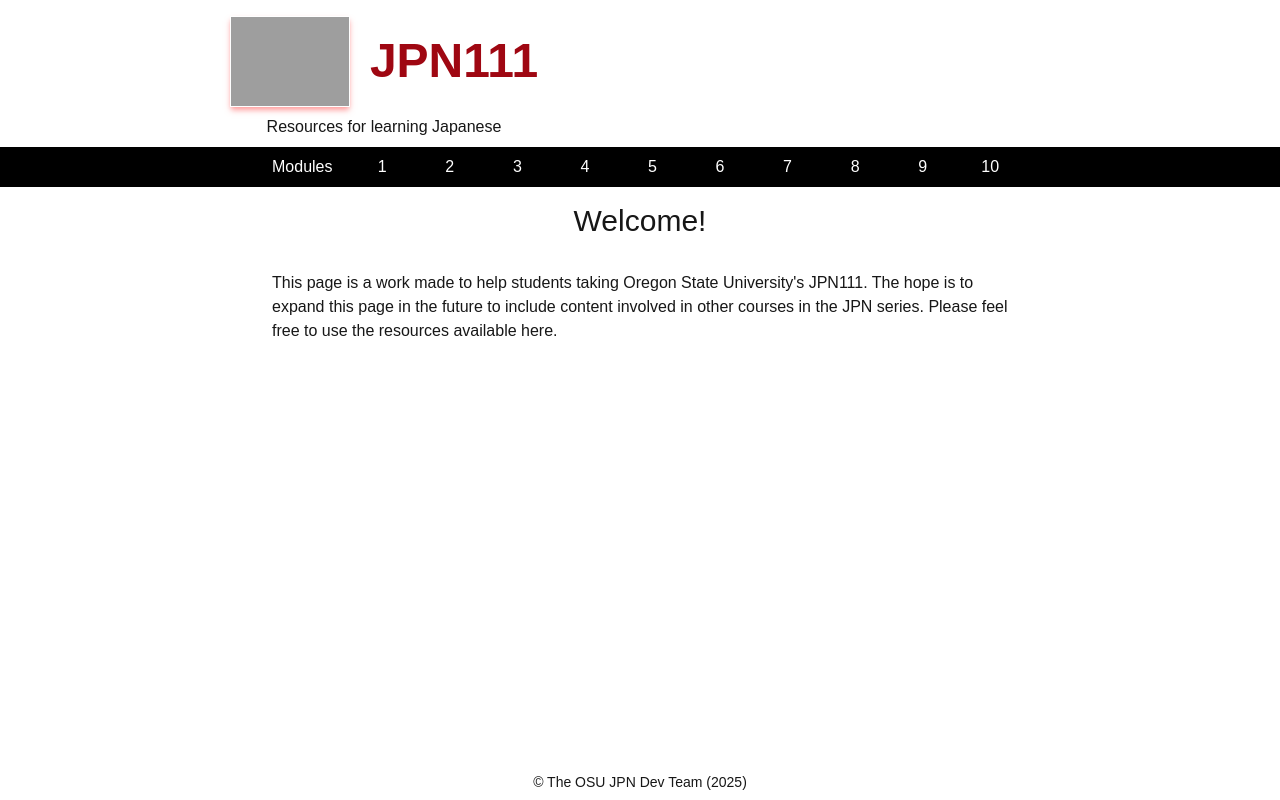
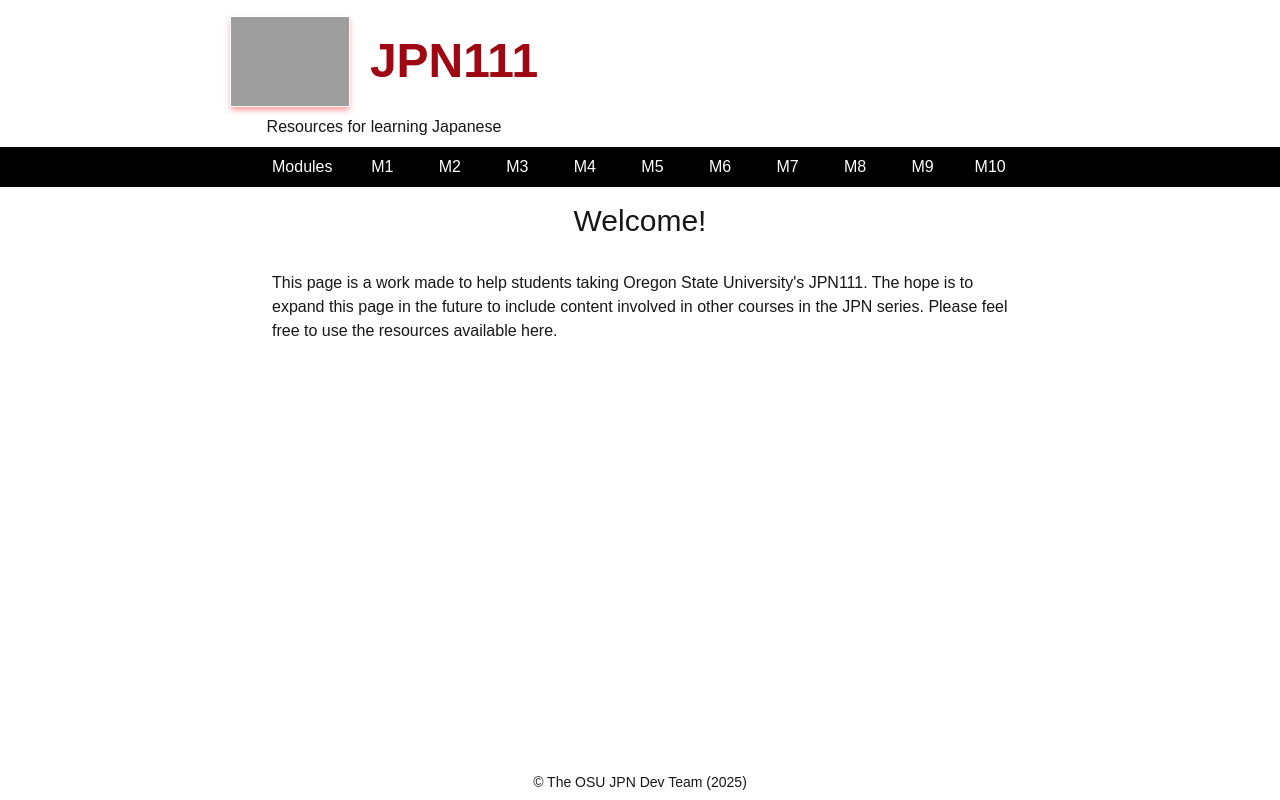
Before and after one commit to mCaballero1224/jpn, a Next.js app in the folder frontend/: page / in a window 1280 px wide. Built offline with nearby package versions, Linux system fonts and the light colour scheme; grey boxes are pictures that could not be loaded.

Commit message:
Rename module tabs

```diff
--- a/frontend/app/components/MainNav.tsx
+++ b/frontend/app/components/MainNav.tsx
@@ -23,7 +23,7 @@ const MainNav = () => {
 									className="block hover:bg-red-400 rounded-sm cursor-pointer duration-150"
 									href={`/modules/${id}`}
 								>
-									{id}
+									M{id}
 								</Link>
 							</li>
 						))}
```
